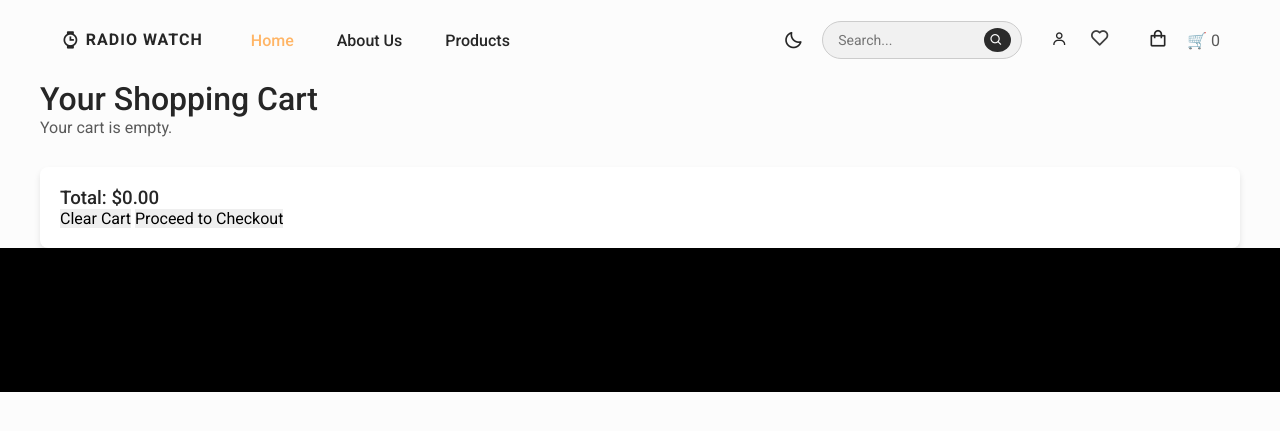
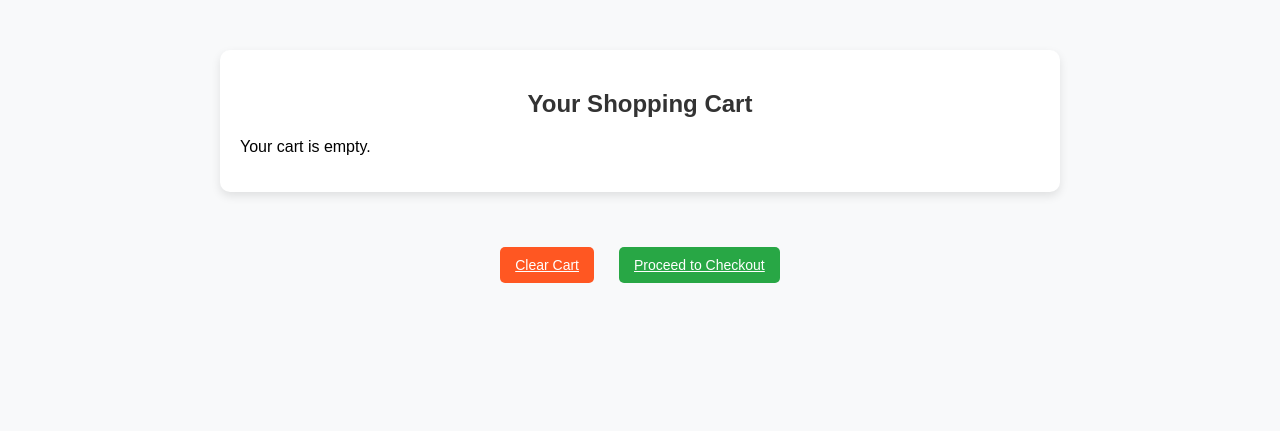
Before and after one commit to mari-yah/Webstore, a Django app: page /cart/ in a window 1280 px wide. Shown: the top 431 px of the page. Run offline with Django 5.2, Linux system fonts and the light colour scheme.

Commit message:
cart changes successful

```diff
--- a/RadioWatch/models.py
+++ b/RadioWatch/models.py
@@ -30,6 +30,7 @@
     type = models.CharField(max_length=50)
     rating = models.DecimalField(max_digits=3, decimal_places=2)
     image = models.ImageField(upload_to='product_images/', null=True, blank=True)
+
 
     def __str__(self):
         return self.product_name
--- /dev/null
+++ b/RadioWatch/static/css/cart-styles.css
@@ -0,0 +1,150 @@
+/* General Styles */
+body {
+    font-family: 'Poppins', sans-serif;
+    background-color: #f8f9fa;
+    margin: 0;
+    padding: 0;
+}
+
+/* Cart Container */
+.cart-container {
+    max-width: 800px;
+    margin: 50px auto;
+    padding: 20px;
+    background: #fff;
+    box-shadow: 0px 4px 10px rgba(0, 0, 0, 0.1);
+    border-radius: 10px;
+}
+
+/* Cart Header */
+.cart-container h2 {
+    text-align: center;
+    color: #333;
+    margin-bottom: 20px;
+}
+
+/* Cart Table */
+.cart-table {
+    width: 100%;
+    border-collapse: collapse;
+    margin-bottom: 20px;
+}
+
+.cart-table th, .cart-table td {
+    padding: 12px;
+    text-align: center;
+    border-bottom: 1px solid #ddd;
+}
+
+.cart-table th {
+    background-color: #343a40;
+    color: #fff;
+}
+
+/* Product Image */
+.cart-table img {
+    width: 60px;
+    height: auto;
+    border-radius: 5px;
+}
+
+/* Quantity Input */
+.quantity {
+    width: 50px;
+    text-align: center;
+    border: 1px solid #ddd;
+    border-radius: 5px;
+    padding: 5px;
+}
+
+/* Buttons */
+.button {
+    display: inline-block;
+    padding: 10px 15px;
+    margin: 5px;
+    border: none;
+    border-radius: 5px;
+    text-align: center;
+    font-size: 14px;
+    cursor: pointer;
+    transition: 0.3s;
+}
+
+.remove-btn {
+    background-color: #dc3545;
+    color: white;
+}
+
+.remove-btn:hover {
+    background-color: #c82333;
+}
+
+.clear-btn {
+    background-color: #ff5722;
+    color: white;
+}
+
+.clear-btn:hover {
+    background-color: #e64a19;
+}
+
+.checkout-btn {
+    background-color: #28a745;
+    color: white;
+}
+
+.checkout-btn:hover {
+    background-color: #218838;
+}
+
+/* ✅ Centering Checkout & Clear Cart Buttons */
+.cart-buttons {
+    display: flex;
+    justify-content: center;  /* ✅ Centers buttons horizontally */
+    align-items: center;
+    gap: 15px;  /* ✅ Adds space between buttons */
+    margin-top: 20px;
+}
+
+/* ✅ Bargain Button Styling */
+.bargain-container {
+    text-align: center;
+    margin-top: 15px;
+}
+
+.bargain-btn {
+    background: #ff9800;  /* Orange color */
+    color: white;
+    font-weight: bold;
+    padding: 12px 20px;
+    border: none;
+    border-radius: 5px;
+    cursor: pointer;
+    transition: background 0.3s ease;
+}
+
+.bargain-btn:hover {
+    background: #e68900;
+}
+
+/* Responsive Design */
+@media (max-width: 600px) {
+    .cart-table th, .cart-table td {
+        font-size: 14px;
+        padding: 8px;
+    }
+
+    .cart-table img {
+        width: 50px;
+    }
+
+    .quantity {
+        width: 40px;
+    }
+
+    /* ✅ Stack buttons on small screens */
+    .cart-buttons {
+        flex-direction: column;
+        gap: 10px;
+    }
+}
--- a/RadioWatch/static/css/styles.css
+++ b/RadioWatch/static/css/styles.css
@@ -1629,6 +1629,24 @@
 .action-button:hover i {
   transform: scale(1.2);
 }
-
+/* ✅ Pop-up Notification Styles */
+
+.cart-popup {
+  display: none; /* Initially hidden */
+  position: fixed;
+  bottom: 20px;
+  left: 50%;
+  transform: translateX(-50%);
+  background-color: rgba(0, 128, 0, 0.9);
+  color: white;
+  padding: 15px 25px;
+  border-radius: 5px;
+  font-size: 16px;
+  font-weight: bold;
+  box-shadow: 0 4px 6px rgba(0, 0, 0, 0.1);
+  z-index: 1000;
+  opacity: 0;
+  transition: opacity 5s ease-in-out;
+}
 
 /* css for add to cart and whislist buttons for products ENDS HERE*/
--- a/RadioWatch/static/js/main.js
+++ b/RadioWatch/static/js/main.js
@@ -1,4 +1,4 @@
-document.addEventListener("DOMContentLoaded", function () {
+/*document.addEventListener("DOMContentLoaded", function () {
     updateCartCount();
 
     document.querySelectorAll(".add-to-cart").forEach(button => {
@@ -188,4 +188,4 @@
     localStorage.setItem("wishlist", JSON.stringify(wishlist));
 
     loadWishlist(); // Refresh wishlist UI
-}
+}*/
--- a/RadioWatch/templates/base.html
+++ b/RadioWatch/templates/base.html
@@ -70,8 +70,8 @@
                 </a>
 
                 <!-- Wishlist Icon -->
-                <a href="{% url 'wishlist' %}" class="nav__link">
-                    <div class="nav__wishlist" id="wishlist-button">
+                <a href="{% url 'wishlist' %}" class="nav__wishlist">
+                    <div id="wishlist-button">
                         <i class='bx bx-heart'></i>
                     </div>
                 </a>
--- a/RadioWatch/templates/cart.html
+++ b/RadioWatch/templates/cart.html
@@ -1,18 +1,67 @@
-{% extends 'base.html' %}
-{% block title %}Cart - Rolex Store{% endblock %}
+{% load static %}
 
-{% block content %}
+<!DOCTYPE html>
+<html lang="en">
+<head>
+    <meta charset="UTF-8">
+    <meta name="viewport" content="width=device-width, initial-scale=1.0">
+    <title>Shopping Cart</title>
+    <link rel="stylesheet" href="{% static 'css/cart-styles.css' %}">
+    <script>
+        function confirmAddToCart() {
+            alert("Item added to cart!");  // ✅ Pop-up confirmation
+            return true;  // ✅ Allows form submission after clicking OK
+        }
+    </script>
+</head>
+<body>
+
 <div class="cart-container">
-    <h1>Your Shopping Cart</h1>
+    <h2>Your Shopping Cart</h2>
 
-    <div id="cart-items" class="cart-items">
-        <!-- Cart items will be dynamically inserted here -->
-    </div>
+    {% if cart_items %}
+        <table class="cart-table">
+            <thead>
+                <tr>
+                    <th>Image</th>
+                    <th>Product</th>
+                    <th>Quantity</th>
+                    <th>Price</th>
+                    <th>Action</th>
+                </tr>
+            </thead>
+            <tbody>
+                {% for item in cart_items %}
+                <tr>
+                    <td><img src="{{ item.image }}" alt="{{ item.name }}"></td>
+                    <td>{{ item.name }}</td>
+                    <td><input type="number" class="quantity" value="{{ item.quantity }}" min="1"></td>
+                    <td>₹{{ item.price }}</td>
+                    <td>
+                        <form action="{% url 'remove_from_cart' item.product_id %}" method="post">
+                            {% csrf_token %}
+                            <button type="submit" class="button remove-btn">Remove</button>
+                        </form>
+                    </td>
+                </tr>
+                {% endfor %}
+            </tbody>
+        </table>
 
-    <div class="cart-summary">
-        <h3>Total: <span id="cart-total">₹0.00</span></h3>
-        <button onclick="clearCart()" class="clear-cart">Clear Cart</button>
-        <button onclick="proceedToCheckout()" class="checkout-button">Proceed to Checkout</button>
-    </div>
+        <p class="total-price"><strong>Total:</strong> ₹{{ total_price }}</p>
+        <!-- ✅ New "Bargain Now" Button (No connectivity, just display) -->
+        <div class="bargain-container">
+            <button class="button bargain-btn">Bargain Now</button>
+        </div>
+
+    {% else %}
+        <p class="empty-cart">Your cart is empty.</p>
+    {% endif %}
 </div>
-{% endblock %}
+
+</body>
+</html>
+        <div class="cart-buttons">
+            <a href="{% url 'clear_cart' %}" class="button clear-btn">Clear Cart</a>
+            <a href="#" class="button checkout-btn">Proceed to Checkout</a>  <!-- Replace '#' with actual checkout URL -->
+        </div>
--- a/RadioWatch/urls.py
+++ b/RadioWatch/urls.py
@@ -9,14 +9,21 @@
     path('home/', views.home_view, name='home'),  # Home page
     path('signup/', views.signup_view, name='signup'),  # Signup page
     path('login/', views.login_view, name='login'),  # Login page
-    path('cart/', views.cart_view, name='cart'),
+
+    path('cart/', views.cart, name='cart'),
+    path('add-to-cart/<str:product_id>/', views.add_to_cart, name='add_to_cart'),
+    path('remove-from-cart/<str:product_id>/', views.remove_from_cart, name='remove_from_cart'),  # ✅ Changed from <int> to <str>
+    path('clear-cart/', views.clear_cart, name='clear_cart'),
+
     path('wishlist/', views.wishlist_view, name='wishlist'),
-    path('product/<str:product_id>/', views.product_detail, name='product_detail'),
-    path('category/<str:category>/', views.product_by_category, name='product_by_category'),
-    path('type/<str:product_type>/', views.product_by_type, name='product_by_type'),
+
+    path('products/', views.product_list, name='product_list'),
+    path('product/<str:product_id>/', views.product_detail, name='product_detail'),  # ✅ Changed from <int> to <str>
     path('brand/<str:brand_name>/', views.product_by_brand, name='product_by_brand'),
+
     path('bargain/<int:customer_id>/<int:product_id>/', bargain_product, name='bargain_product'),
 ]
 
+# Serve media files in development mode
 if settings.DEBUG:
     urlpatterns += static(settings.MEDIA_URL, document_root=settings.MEDIA_ROOT)
--- a/RadioWatch/views.py
+++ b/RadioWatch/views.py
@@ -1,140 +1,137 @@
 from django.http import HttpResponse
 from django.template import loader
 from django.shortcuts import render, redirect, get_object_or_404
-from .forms import UserSignupForm
 from django.contrib.auth import authenticate, login
 from django.contrib.auth.decorators import login_required
-from .models import User,Product, Bargain, Customer
+from django.contrib import messages
+from .models import User, Product, Bargain, Customer
 from decimal import Decimal
 
-
-
-
-# View for Home Page
+# Home Page
 @login_required
 def home_view(request):
-
-    template = loader.get_template('home.html')  # Load the home template
-    context = {}  # Define the context (can be updated with dynamic data later)
+    template = loader.get_template('home.html')
+    context = {}
     return HttpResponse(template.render(context, request))
 
-
-# View for Signup
+# Signup View
 def signup_view(request):
-    """
-    Handle user signup.
-    - Display a form for user registration.
-    - Validate and save user data on POST request.
-    - Redirect to login page on successful registration.
-    """
+    from .forms import UserSignupForm
     if request.method == 'POST':
-        form = UserSignupForm(request.POST)  # Bind data to the form
+        form = UserSignupForm(request.POST)
         if form.is_valid():
-            user = form.save()  # Save the user (password will be hashed)
-
-            # Authenticate and log the user in after successful signup
+            user = form.save()
             user = authenticate(request, username=user.username, password=form.cleaned_data['password1'])
             if user is not None:
-                login(request, user)  # Log the user in
-
-                # Check if the user is authenticated and redirect to home
-                if request.user.is_authenticated:
-                    return redirect('home')  # Redirect to home page after login
-                else:
-                    return redirect('login')  # Redirect to login page if something goes wrong
-
+                login(request, user)
+                return redirect('home')
             else:
                 return render(request, 'loginpage.html', {'form': form, 'error': 'Authentication failed.'})
-
     else:
-        form = UserSignupForm()  # Instantiate an empty form
+        form = UserSignupForm()
 
     return render(request, 'loginpage.html', {'form': form, 'is_signup': True})
 
-# View for Login
+# Login View
 def login_view(request):
-    """
-    Handle user login.
-    - Authenticate user with provided credentials.
-    - Redirect to home page on successful login.
-    - Display error message on invalid credentials.
-    """
     if request.method == 'POST':
         username = request.POST.get('username_or_email')
         password = request.POST.get('password')
         user = authenticate(request, username=username, password=password)
-
         if user is not None:
-            login(request, user)  # Log the user in
-
-            # Check if the user is authenticated and redirect to home
-            if request.user.is_authenticated:
-                return redirect('home')  # Redirect to home page after login
-            else:
-                return redirect('login')  # Redirect to login page if something goes wrong
+            login(request, user)
+            return redirect('home')
         else:
-            # Render login page with error message
             return render(request, 'loginpage.html', {'error': 'Invalid credentials'})
-
     return render(request, 'loginpage.html', {'is_signup': False})
 
-def cart_view(request):
-    # logic for cart view
-    return render(request, 'cart.html')  # Adjust the template name as needed
+# Cart View (Updated)
+def cart(request):
+    cart = request.session.get('cart', {})
+    cart_items = []
+    total_price = 0
 
+    for product_id, quantity in cart.items():
+        if not product_id:
+            continue
+        product = get_object_or_404(Product, product_id=product_id)  # Fixed id issue
+        cart_items.append({
+            'product_id': product.product_id,
+            'name': product.product_name,
+            'price': product.price,
+            'quantity': quantity,
+            'image': product.image.url if product.image else '',
+        })
+        total_price += product.price * quantity
+
+    return render(request, 'cart.html', {'cart_items': cart_items, 'total_price': total_price})
+
+# Add to Cart View (Updated)
+from django.shortcuts import redirect
+from django.contrib import messages
+
+def add_to_cart(request, product_id):
+    if request.method == "POST":
+        cart = request.session.get('cart', {})
+        cart[product_id] = cart.get(product_id, 0) + 1
+        request.session['cart'] = cart
+        messages.success(request, "Item added to cart!")
+    return redirect(request.META.get('HTTP_REFERER', 'home'))
+
+# Remove from Cart View (Updated)
+def remove_from_cart(request, product_id):
+    cart = request.session.get('cart', {})
+    if product_id and product_id in cart:
+        del cart[product_id]
+        request.session['cart'] = cart
+        messages.success(request, "Removed from cart!")
+    else:
+        messages.error(request, "Invalid product.")
+    return redirect('cart')
+
+# Clear Cart View
+def clear_cart(request):
+    request.session['cart'] = {}
+    return redirect('cart')
+
+# Wishlist View (Updated)
 def wishlist_view(request):
     return render(request, 'wishlist.html')
 
+# Product Detail View (Updated)
 def product_detail(request, product_id):
-    product = get_object_or_404(Product, product_id=product_id)
+    product = get_object_or_404(Product, product_id=product_id)  # Fixed id issue
     return render(request, 'product_detail.html', {'product': product})
 
-# View for products by category (e.g., Analog, Digital, etc.)
-def product_by_category(request, category):
-    products = Product.objects.filter(category=category)
-    return render(request, 'product_category.html', {'products': products, 'category': category})
-
-# View for products by type (e.g., Analog, Digital, etc.)
-def product_by_type(request, product_type):
-    products = Product.objects.filter(type=product_type)
-    return render(request, 'product_type.html', {'products': products, 'product_type': product_type})
-
-def product_list(request):
-    products = Product.objects.all()  # Ensure this fetches correct data
-    return render(request, "product_list.html", {"products": products})
-
-# View for products by brand
+# View for Products by Brand (Updated)
 def product_by_brand(request, brand_name):
     products = Product.objects.filter(brand_name=brand_name)
     return render(request, 'product_brand.html', {'products': products, 'brand_name': brand_name})
 
+# Product List View
+def product_list(request):
+    products = Product.objects.all()
+    return render(request, "product_list.html", {"products": products})
 
+# Bargain Product View (Updated)
 def bargain_product(request, customer_id, product_id):
     customer = get_object_or_404(Customer, id=customer_id)
-    product = get_object_or_404(Product, id=product_id)
+    product = get_object_or_404(Product, product_id=product_id)  # Fixed id issue
 
-    # Check if a bargain exists or create a new one
     bargain, created = Bargain.objects.get_or_create(customer=customer, product=product)
-
-    # Calculate discount based on purchase history
     actual_price = product.price
-    discount = 0  # Default discount is 0%
+    discount = 0
 
     if customer.total_purchases > 5:
-        discount = max(discount, 10)  # 10% discount for frequent buyers
+        discount = max(discount, 10)
+    if customer.total_spent >= 20000:
+        discount = max(discount, 20)
+    if customer.total_purchases == 0:
+        discount = max(discount, 5)
 
-    if customer.total_spent >= 20000:
-        discount = max(discount, 20)  # 20% discount for high-spenders
-
-    if customer.total_purchases == 0:  # First-time buyer
-        discount = max(discount, 5)  # 5% discount for new users
-
-    # Calculate the final price
     final_price = round(Decimal(actual_price) * Decimal(1 - (discount) / 100), 2)
 
-
-    # Save final price to the bargain model
-    Bargain.final_price= final_price
+    bargain.final_price = final_price
     bargain.save()
 
     return render(request, 'bargain.html', {'bargain': bargain, 'discount': discount})
```
Also changed, not shown: RadioWatch/templates/product_brand.html (+42 -11 lines), db.sqlite3, 1 other file.
